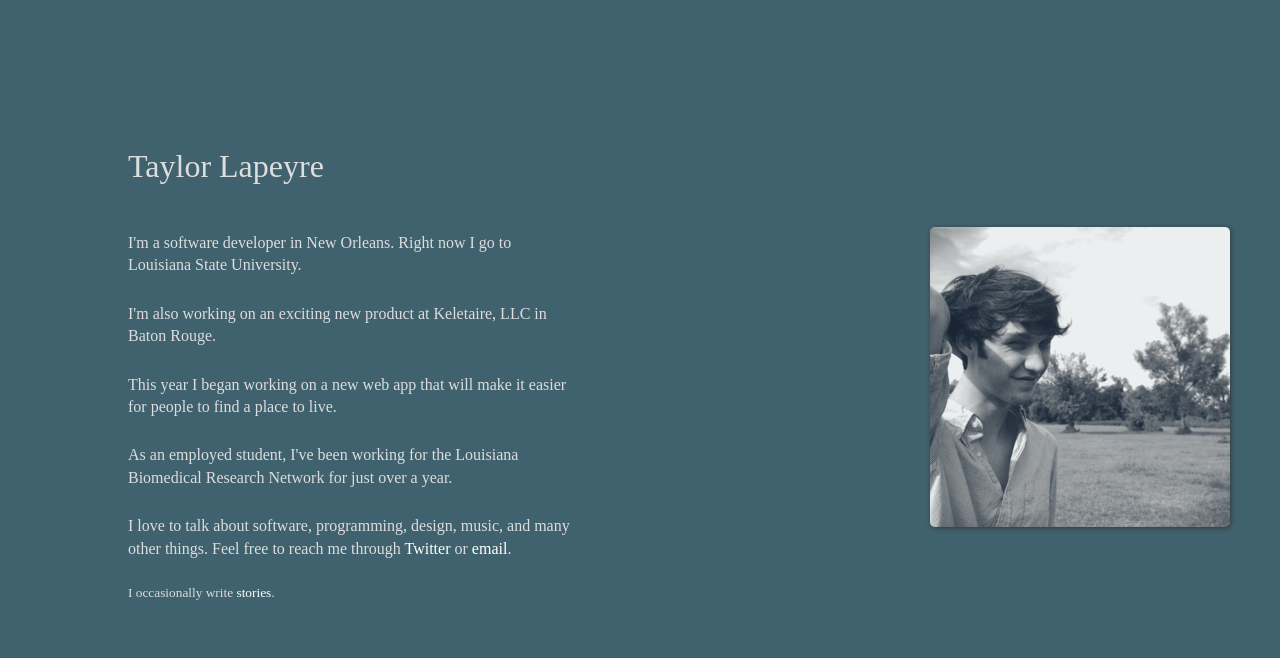
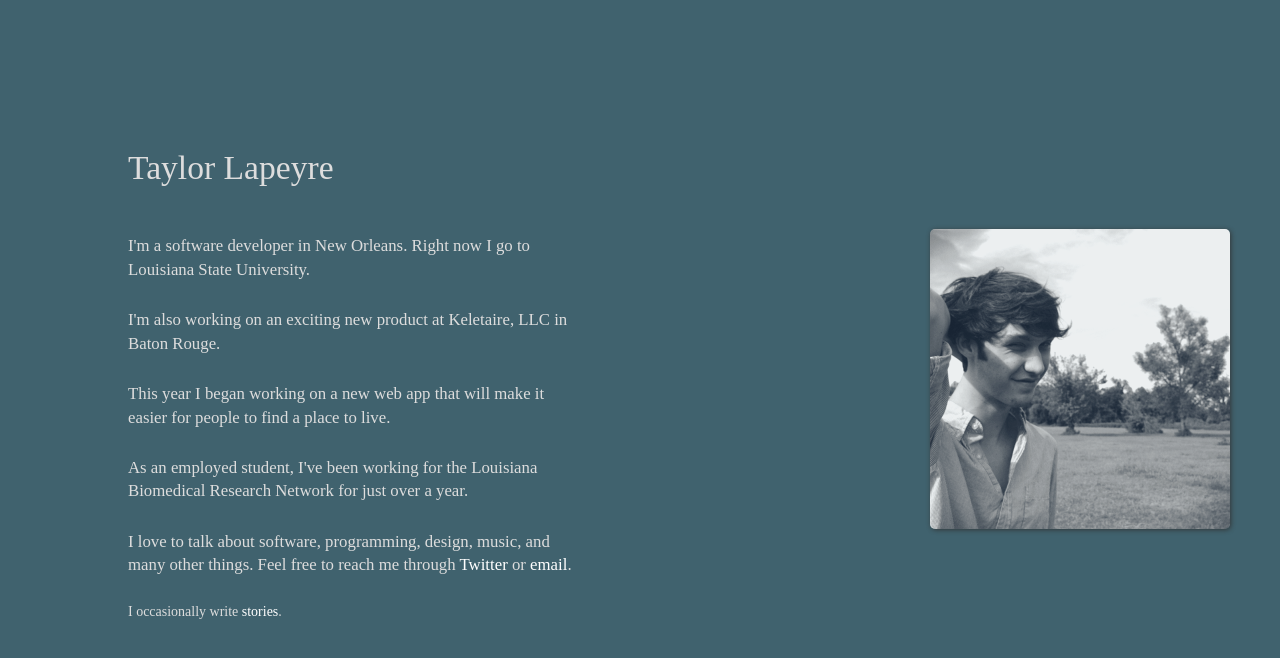
Before and after one commit to taylorlapeyre/taylorlapeyre.github.io, a Jekyll site: the page built from index.html, in a window 1280 px wide. Shown: the top 658 px of the page. Built offline with Jekyll 4.4.1, drawn with Linux system fonts in a browser that asks for light colours.

Commit message:
slightly increase font size

```diff
--- a/css/style.css
+++ b/css/style.css
@@ -5,7 +5,7 @@ body {
   padding-top: 10%;
 
   /* font-family: 'Open Sans', sans-serif; */
-  font-size: 100%;
+  font-size: 105%;
   line-height: 1.4em;
   font-weight: 300;
   text-rendering: optimizeLegibility;
```
